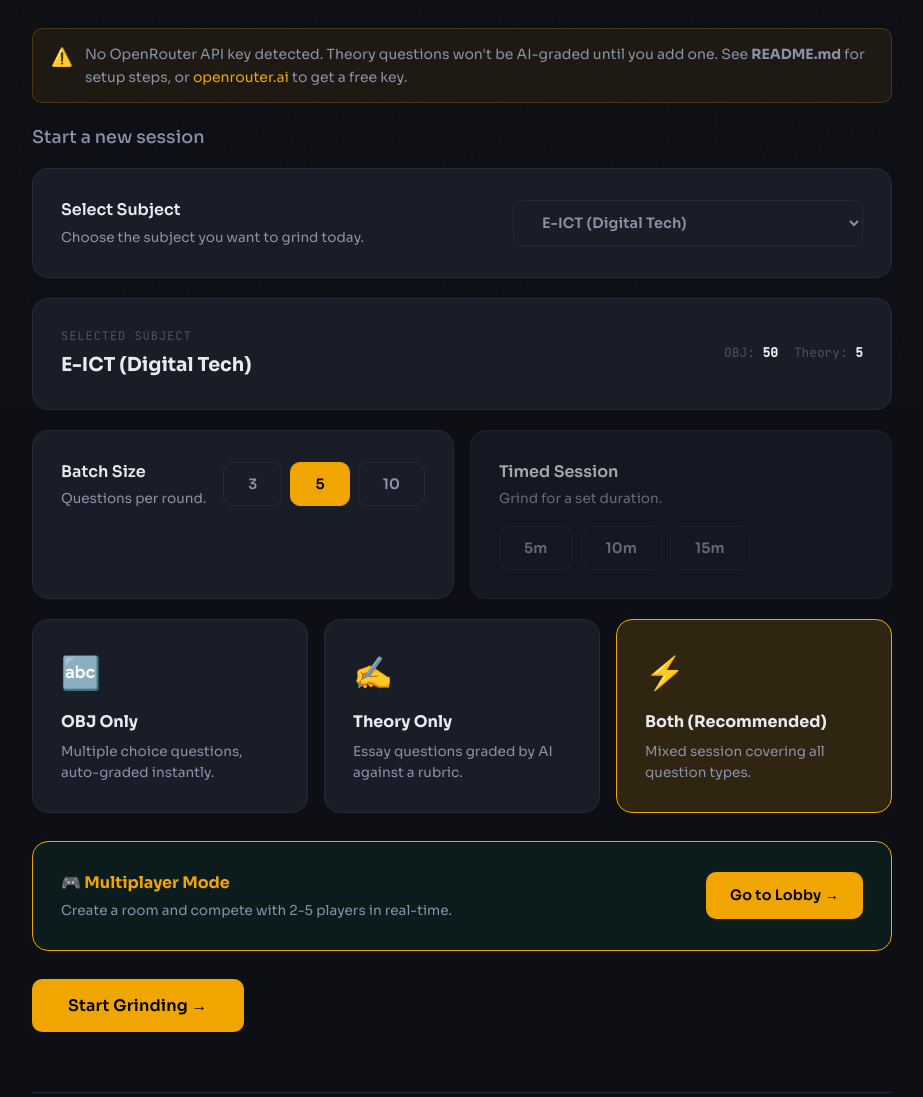
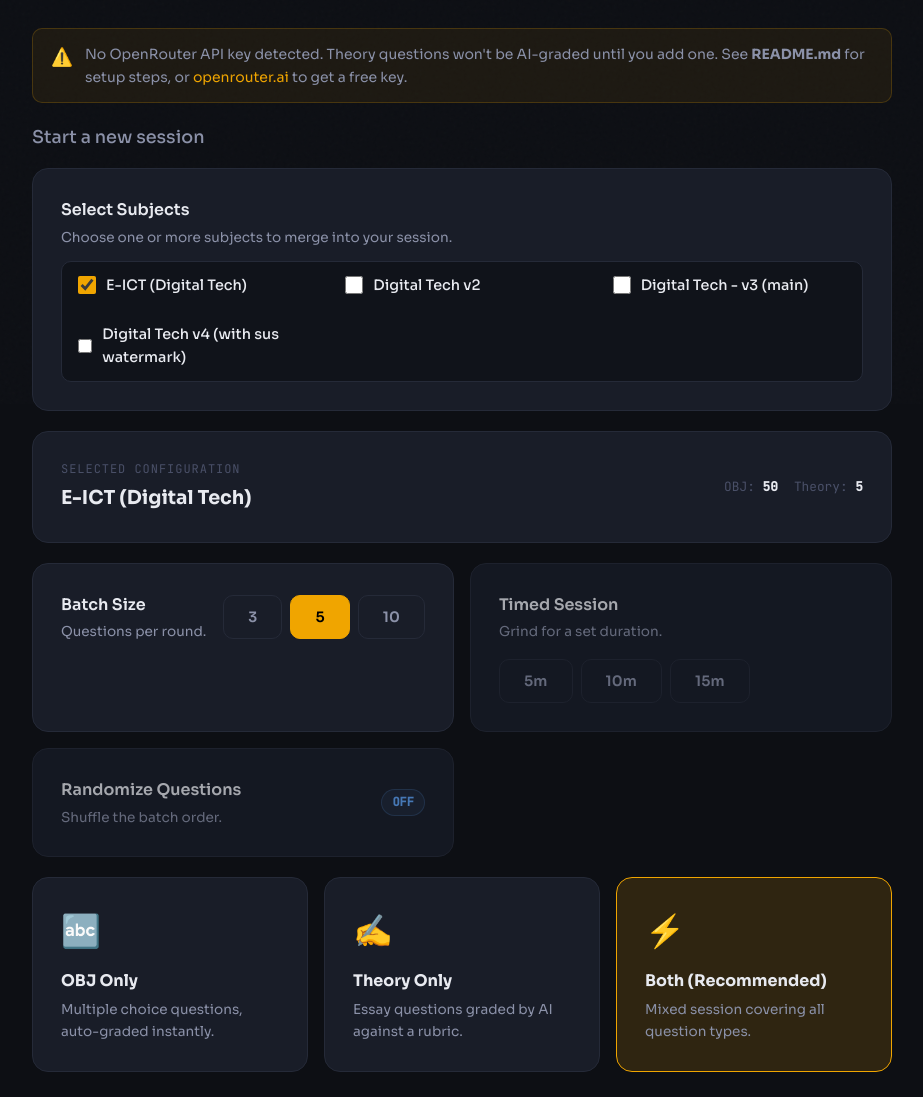
Before and after one commit to infinitehoax/waec-grinder-v2, a Flask app: page / in a window 1280 px wide. Shown: the part 396-1493 px from the top of the page, without its empty margins (178-1101 px from the left). Run offline with Flask 3, Linux system fonts and the light colour scheme.

Commit message:
Implement multi-subject study sessions and randomization
- Replaced single subject dropdown with multi-select checkbox list
- Added "Randomize Questions" toggle to dashboard
- Updated Engine to aggregate questions from multiple subjects and shuffle batches
- Updated Storage to manage multiple active subjects and aggregate stats
- Added subject badges to question cards for clarity in mixed sessions
- Fixed batch size logic for timed sessions

Co-authored-by: infinitehoax <175738733+infinitehoax@users.noreply.github.com>

```diff
--- a/frontend/static/js/storage.js
+++ b/frontend/static/js/storage.js
@@ -11,6 +11,7 @@ const KEYS = {
   TIME_LIMIT:      'wg_time_limit', // in minutes
   TIMER_END:       'wg_timer_end',   // timestamp
   FOCUS_TOPIC:     'wg_focus_topic',
+  RANDOMIZE:       'wg_randomize',
 };
 
 const SUB_KEYS = {
@@ -24,7 +25,11 @@ const SUB_KEYS = {
 const Storage = {
   // ---- Raw helpers ----
   _get(key) {
-    try { return JSON.parse(localStorage.getItem(key)); } catch { return null; }
+    try {
+      const val = localStorage.getItem(key);
+      if (val === null) return null;
+      return JSON.parse(val);
+    } catch { return null; }
   },
   _set(key, val) {
     localStorage.setItem(key, JSON.stringify(val));
@@ -43,18 +48,24 @@ const Storage = {
 
   // ---- Initialise from loaded question data ----
   initSession(data, mode) {
-    const subject = data.subject || 'Unknown Subject';
-    this._set(KEYS.CURRENT_SUBJECT, subject);
+    // data can be a single subject object OR an array of subject objects
+    const subjectsData = Array.isArray(data) ? data : [data];
+    const subjectNames = subjectsData.map(s => s.subject);
+
+    // If multiple subjects, current subject is an array
+    this._set(KEYS.CURRENT_SUBJECT, subjectNames.length === 1 ? subjectNames[0] : subjectNames);
     this._set(KEYS.STUDY_MODE, mode);
 
+    subjectsData.forEach(subData => {
+      const subject = subData.subject;
       if (mode === 'obj' || mode === 'both') {
         if (!this._getScoped(subject, SUB_KEYS.UNSEEN_OBJ)) {
-        this._setScoped(subject, SUB_KEYS.UNSEEN_OBJ, data.obj || []);
+          this._setScoped(subject, SUB_KEYS.UNSEEN_OBJ, subData.obj || []);
         }
       }
       if (mode === 'theory' || mode === 'both') {
         if (!this._getScoped(subject, SUB_KEYS.UNSEEN_THEORY)) {
-        this._setScoped(subject, SUB_KEYS.UNSEEN_THEORY, data.theory || []);
+          this._setScoped(subject, SUB_KEYS.UNSEEN_THEORY, subData.theory || []);
         }
       }
 
@@ -64,12 +75,16 @@ const Storage = {
       if (!this._getScoped(subject, SUB_KEYS.STATS)) {
         this._setScoped(subject, SUB_KEYS.STATS, { mastered: 0, failed_total: 0, sessions: 0, topic_stats: {} });
       }
+    });
   },
 
   // ---- Force reset (re-study all questions for a subject) ----
   clearSubjectProgress(subject) {
     localStorage.removeItem(`wg_sub_${subject}`);
-    if (this.getSubject() === subject) {
+    const current = this.getSubject();
+    const isCurrent = Array.isArray(current) ? current.includes(subject) : current === subject;
+
+    if (isCurrent) {
       localStorage.removeItem(KEYS.CURRENT_BATCH);
       localStorage.removeItem(KEYS.CURRENT_IDX);
       localStorage.removeItem(KEYS.STUDY_MODE);
@@ -84,27 +99,78 @@ const Storage = {
 
   // ---- Soft reset (keep subject/mode, clear queues) ----
   softReset(data, mode) {
-    const subject = data.subject || 'Unknown Subject';
+    const subjectsData = Array.isArray(data) ? data : [data];
+
+    subjectsData.forEach(subData => {
+      const subject = subData.subject;
       const stats = this.getStats(subject);
       stats.sessions += 1;
 
       localStorage.removeItem(`wg_sub_${subject}`);
+      this._setScoped(subject, SUB_KEYS.STATS, stats);
+    });
+
     localStorage.removeItem(KEYS.CURRENT_BATCH);
     localStorage.removeItem(KEYS.CURRENT_IDX);
 
     this.initSession(data, mode);
-    this._setScoped(subject, SUB_KEYS.STATS, stats);
   },
 
   // ---- Queue accessors ----
-  getUnseenObj(sub)    { return this._getScoped(sub || this.getSubject(), SUB_KEYS.UNSEEN_OBJ)    || []; },
-  getUnseenTheory(sub) { return this._getScoped(sub || this.getSubject(), SUB_KEYS.UNSEEN_THEORY) || []; },
-  getFailedObj(sub)    { return this._getScoped(sub || this.getSubject(), SUB_KEYS.FAILED_OBJ)    || []; },
-  getFailedTheory(sub) { return this._getScoped(sub || this.getSubject(), SUB_KEYS.FAILED_THEORY) || []; },
+  getUnseenObj(sub)    {
+    if (sub) return this._getScoped(sub, SUB_KEYS.UNSEEN_OBJ) || [];
+    const subjects = this.getSubjects();
+    if (subjects.length === 1) return this._getScoped(subjects[0], SUB_KEYS.UNSEEN_OBJ) || [];
+    return subjects.reduce((acc, s) => acc.concat(this._getScoped(s, SUB_KEYS.UNSEEN_OBJ) || []), []);
+  },
+  getUnseenTheory(sub) {
+    if (sub) return this._getScoped(sub, SUB_KEYS.UNSEEN_THEORY) || [];
+    const subjects = this.getSubjects();
+    if (subjects.length === 1) return this._getScoped(subjects[0], SUB_KEYS.UNSEEN_THEORY) || [];
+    return subjects.reduce((acc, s) => acc.concat(this._getScoped(s, SUB_KEYS.UNSEEN_THEORY) || []), []);
+  },
+  getFailedObj(sub)    {
+    if (sub) return this._getScoped(sub, SUB_KEYS.FAILED_OBJ) || [];
+    const subjects = this.getSubjects();
+    if (subjects.length === 1) return this._getScoped(subjects[0], SUB_KEYS.FAILED_OBJ) || [];
+    return subjects.reduce((acc, s) => acc.concat(this._getScoped(s, SUB_KEYS.FAILED_OBJ) || []), []);
+  },
+  getFailedTheory(sub) {
+    if (sub) return this._getScoped(sub, SUB_KEYS.FAILED_THEORY) || [];
+    const subjects = this.getSubjects();
+    if (subjects.length === 1) return this._getScoped(subjects[0], SUB_KEYS.FAILED_THEORY) || [];
+    return subjects.reduce((acc, s) => acc.concat(this._getScoped(s, SUB_KEYS.FAILED_THEORY) || []), []);
+  },
 
   getMode()    { return this._get(KEYS.STUDY_MODE) || 'both'; },
-  getSubject() { return this._get(KEYS.CURRENT_SUBJECT) || 'Unknown Subject'; },
-  getStats(sub)   { return this._getScoped(sub || this.getSubject(), SUB_KEYS.STATS) || { mastered: 0, failed_total: 0, sessions: 0, topic_stats: {} }; },
+  getSubject() { return this._get(KEYS.CURRENT_SUBJECT); },
+  getSubjects() {
+    const s = this.getSubject();
+    return Array.isArray(s) ? s : [s];
+  },
+  getStats(sub)   {
+    if (sub) return this._getScoped(sub, SUB_KEYS.STATS) || { mastered: 0, failed_total: 0, sessions: 0, topic_stats: {} };
+
+    const subjects = this.getSubjects();
+    if (subjects.length === 1) return this._getScoped(subjects[0], SUB_KEYS.STATS) || { mastered: 0, failed_total: 0, sessions: 0, topic_stats: {} };
+
+    // Aggregate stats for multiple subjects
+    const aggregate = { mastered: 0, failed_total: 0, sessions: 0, topic_stats: {} };
+    subjects.forEach(s => {
+      const stats = this._getScoped(s, SUB_KEYS.STATS) || {};
+      aggregate.mastered += (stats.mastered || 0);
+      aggregate.failed_total += (stats.failed_total || 0);
+      aggregate.sessions = Math.max(aggregate.sessions, stats.sessions || 0);
+      if (stats.topic_stats) {
+        Object.entries(stats.topic_stats).forEach(([topic, s2]) => {
+          if (!aggregate.topic_stats[topic]) aggregate.topic_stats[topic] = { correct: 0, total: 0 };
+          aggregate.topic_stats[topic].correct += s2.correct;
+          aggregate.topic_stats[topic].total += s2.total;
+        });
+      }
+    });
+    return aggregate;
+  },
 
   getTimeLimit() { return this._get(KEYS.TIME_LIMIT); },
   setTimeLimit(v) { this._set(KEYS.TIME_LIMIT, v); },
@@ -115,48 +181,59 @@ const Storage = {
     localStorage.removeItem(KEYS.TIMER_END);
   },
 
+  isRandomized() { return !!this._get(KEYS.RANDOMIZE); },
+  setRandomized(v) { this._set(KEYS.RANDOMIZE, !!v); },
+
   // ---- Queue mutators ----
   pushFailedObj(q) {
-    const sub = this.getSubject();
+    const sub = q._subject || (Array.isArray(this.getSubject()) ? null : this.getSubject());
+    if (!sub) return;
     const arr = this.getFailedObj(sub);
     if (!arr.find(x => x.id === q.id)) arr.push(q);
     this._setScoped(sub, SUB_KEYS.FAILED_OBJ, arr);
   },
   pushFailedTheory(q) {
-    const sub = this.getSubject();
+    const sub = q._subject || (Array.isArray(this.getSubject()) ? null : this.getSubject());
+    if (!sub) return;
     const arr = this.getFailedTheory(sub);
     if (!arr.find(x => x.id === q.id)) arr.push(q);
     this._setScoped(sub, SUB_KEYS.FAILED_THEORY, arr);
   },
   pushUnseenObj(q) {
-    const sub = this.getSubject();
+    const sub = q._subject || (Array.isArray(this.getSubject()) ? null : this.getSubject());
+    if (!sub) return;
     const arr = this.getUnseenObj(sub);
     if (!arr.find(x => x.id === q.id)) arr.push(q);
     this._setScoped(sub, SUB_KEYS.UNSEEN_OBJ, arr);
   },
   pushUnseenTheory(q) {
-    const sub = this.getSubject();
+    const sub = q._subject || (Array.isArray(this.getSubject()) ? null : this.getSubject());
+    if (!sub) return;
     const arr = this.getUnseenTheory(sub);
     if (!arr.find(x => x.id === q.id)) arr.push(q);
     this._setScoped(sub, SUB_KEYS.UNSEEN_THEORY, arr);
   },
-  removeFailedObj(id) {
-    const sub = this.getSubject();
+  removeFailedObj(id, subject) {
+    const sub = subject || (Array.isArray(this.getSubject()) ? null : this.getSubject());
+    if (!sub) return;
     this._setScoped(sub, SUB_KEYS.FAILED_OBJ, this.getFailedObj(sub).filter(q => q.id !== id));
   },
-  removeFailedTheory(id) {
-    const sub = this.getSubject();
+  removeFailedTheory(id, subject) {
+    const sub = subject || (Array.isArray(this.getSubject()) ? null : this.getSubject());
+    if (!sub) return;
     this._setScoped(sub, SUB_KEYS.FAILED_THEORY, this.getFailedTheory(sub).filter(q => q.id !== id));
   },
-  shiftUnseenObj() {
-    const sub = this.getSubject();
+  shiftUnseenObj(subject) {
+    const sub = subject || (Array.isArray(this.getSubject()) ? null : this.getSubject());
+    if (!sub) return null;
     const arr = this.getUnseenObj(sub);
     const q = arr.shift();
     this._setScoped(sub, SUB_KEYS.UNSEEN_OBJ, arr);
     return q;
   },
-  shiftUnseenTheory() {
-    const sub = this.getSubject();
+  shiftUnseenTheory(subject) {
+    const sub = subject || (Array.isArray(this.getSubject()) ? null : this.getSubject());
+    if (!sub) return null;
     const arr = this.getUnseenTheory(sub);
     const q = arr.shift();
     this._setScoped(sub, SUB_KEYS.UNSEEN_THEORY, arr);
@@ -164,22 +241,25 @@ const Storage = {
   },
 
   // ---- Stats updaters ----
-  incrementMastered(count = 1) {
-    const sub = this.getSubject();
+  incrementMastered(count = 1, subject) {
+    const sub = subject || (Array.isArray(this.getSubject()) ? null : this.getSubject());
+    if (!sub) return;
     const s = this.getStats(sub);
     s.mastered += count;
     this._setScoped(sub, SUB_KEYS.STATS, s);
   },
-  incrementFailed(count = 1) {
-    const sub = this.getSubject();
+  incrementFailed(count = 1, subject) {
+    const sub = subject || (Array.isArray(this.getSubject()) ? null : this.getSubject());
+    if (!sub) return;
     const s = this.getStats(sub);
     s.failed_total += count;
     this._setScoped(sub, SUB_KEYS.STATS, s);
   },
 
-  updateTopicStats(topic, passed) {
+  updateTopicStats(topic, passed, subject) {
     if (!topic) return;
-    const sub = this.getSubject();
+    const sub = subject || (Array.isArray(this.getSubject()) ? null : this.getSubject());
+    if (!sub) return;
     const s = this.getStats(sub);
     if (!s.topic_stats) s.topic_stats = {};
     if (!s.topic_stats[topic]) s.topic_stats[topic] = { correct: 0, total: 0 };
@@ -218,12 +298,15 @@ const Storage = {
   // ---- Progress calculations ----
   getTotalRemaining(mode) {
     let total = 0;
+    const subjects = this.getSubjects();
+    subjects.forEach(sub => {
       if (mode === 'obj' || mode === 'both') {
-      total += this.getUnseenObj().length + this.getFailedObj().length;
+        total += this.getUnseenObj(sub).length + this.getFailedObj(sub).length;
       }
       if (mode === 'theory' || mode === 'both') {
-      total += this.getUnseenTheory().length + this.getFailedTheory().length;
+        total += this.getUnseenTheory(sub).length + this.getFailedTheory(sub).length;
       }
+    });
     return total;
   },
 
--- a/frontend/static/js/ui.js
+++ b/frontend/static/js/ui.js
@@ -44,11 +44,13 @@ function updateNavStats() {
 // ---- Render a single OBJ question ----
 function renderObjQuestion(q, idx, total) {
   const fromFailed = q._from_failed;
+  const showSubject = Storage.getSubjects().length > 1;
   return `
     <div class="question-card card animate-fade-in ${fromFailed ? 'type--failed' : ''}">
       <div class="question-meta">
         <span class="q-number">Question ${idx + 1} / ${total}</span>
         <span class="badge badge--accent">OBJ</span>
+        ${showSubject ? `<span class="badge badge--neutral">${escapeHtml(q._subject)}</span>` : ''}
         ${q.topic ? `<span class="badge badge--neutral">${escapeHtml(q.topic)}</span>` : ''}
         ${fromFailed ? '<span class="badge badge--fail">⟳ Repeat</span>' : ''}
       </div>
@@ -89,12 +91,14 @@ function renderObjQuestion(q, idx, total) {
 // ---- Render a single Theory question ----
 function renderTheoryQuestion(q, idx, total) {
   const fromFailed = q._from_failed;
+  const showSubject = Storage.getSubjects().length > 1;
   const totalMaxMarks = q.sub_questions.reduce((s, sq) => s + sq.max_marks, 0);
   return `
     <div class="question-card card type--theory animate-fade-in ${fromFailed ? 'type--failed' : ''}">
       <div class="question-meta">
         <span class="q-number">Question ${idx + 1} / ${total}</span>
         <span class="badge badge--neutral">THEORY</span>
+        ${showSubject ? `<span class="badge badge--neutral">${escapeHtml(q._subject)}</span>` : ''}
         ${q.topic ? `<span class="badge badge--neutral">${escapeHtml(q.topic)}</span>` : ''}
         ${fromFailed ? '<span class="badge badge--fail">⟳ Repeat</span>' : ''}
         <span class="badge badge--accent">${totalMaxMarks} marks</span>
--- a/frontend/templates/index.html
+++ b/frontend/templates/index.html
@@ -57,14 +57,12 @@
 
     <!-- Subject Selection -->
     <div class="card" style="margin-bottom: 20px;">
-      <div style="display:flex; align-items:center; justify-content:space-between; flex-wrap:wrap; gap:16px;">
-        <div>
-          <div style="font-weight:600; margin-bottom:4px;">Select Subject</div>
-          <div style="font-size:0.85rem; color:var(--text-secondary);">Choose the subject you want to grind today.</div>
-        </div>
-        <select id="subject-selector" class="btn btn--ghost" style="padding-right: 32px; appearance: auto;" onchange="updateSubjectSelection()">
-          <option value="" disabled selected>Loading subjects...</option>
-        </select>
+      <div style="margin-bottom: 12px;">
+        <div style="font-weight:600; margin-bottom:4px;">Select Subjects</div>
+        <div style="font-size:0.85rem; color:var(--text-secondary);">Choose one or more subjects to merge into your session.</div>
+      </div>
+      <div id="subject-list" style="display: grid; grid-template-columns: repeat(auto-fill, minmax(240px, 1fr)); gap: 10px; max-height: 240px; overflow-y: auto; padding: 4px; border: 1px solid var(--border-subtle); border-radius: var(--radius-md); background: var(--bg-input);">
+        <!-- Generated via JS -->
       </div>
     </div>
 
@@ -72,7 +70,7 @@
     <div class="card" style="margin-bottom: 20px; display:none;" id="subject-card">
       <div style="display:flex; align-items:center; justify-content:space-between; flex-wrap:wrap; gap:12px;">
         <div>
-          <div style="font-size:0.75rem; color:var(--text-muted); text-transform:uppercase; letter-spacing:0.08em; margin-bottom:4px; font-family:var(--font-mono);">Selected Subject</div>
+          <div style="font-size:0.75rem; color:var(--text-muted); text-transform:uppercase; letter-spacing:0.08em; margin-bottom:4px; font-family:var(--font-mono);">Selected Configuration</div>
           <div style="font-size:1.2rem; font-weight:700;" id="subject-name">–</div>
         </div>
         <div style="display:flex; gap:16px; font-size:0.8rem; font-family:var(--font-mono); color:var(--text-muted);">
@@ -82,8 +80,8 @@
       </div>
     </div>
 
-    <!-- Batch size selector / Timed session -->
-    <div style="display: grid; grid-template-columns: repeat(auto-fit, minmax(300px, 1fr)); gap: 16px; margin-bottom: 20px;">
+    <!-- Batch size selector / Timed session / Randomization -->
+    <div style="display: grid; grid-template-columns: repeat(auto-fit, minmax(280px, 1fr)); gap: 16px; margin-bottom: 20px;">
       <div class="card" id="batch-config-card">
         <div style="display:flex; align-items:center; justify-content:space-between; flex-wrap:wrap; gap:16px;">
           <div>
@@ -109,6 +107,16 @@
             <button class="btn btn--ghost timed-btn" data-time="10">10m</button>
             <button class="btn btn--ghost timed-btn" data-time="15">15m</button>
           </div>
+        </div>
+      </div>
+
+      <div class="card" id="random-config-card" style="border-color: var(--border-subtle); opacity: 0.7; cursor: pointer;" onclick="toggleRandomization()">
+        <div style="display:flex; align-items:center; justify-content:space-between; flex-wrap:wrap; gap:16px;">
+          <div>
+            <div style="font-weight:600; margin-bottom:4px;">Randomize Questions</div>
+            <div style="font-size:0.85rem; color:var(--text-secondary);">Shuffle the batch order.</div>
+          </div>
+          <div id="random-status-badge" class="badge badge--neutral">OFF</div>
         </div>
       </div>
     </div>
@@ -191,7 +199,8 @@
   let selectedBatchSize = 5;
   let selectedTimeLimit = null; // in minutes
   let allQuestions = null;
-  let selectedSubjectData = null;
+  let selectedSubjects = [];
+  let isRandomized = false;
 
   // Make functions available globally for onclick handlers
   window.selectMode = selectMode;
@@ -200,6 +209,7 @@
   window.clearSession = clearSession;
   window.updateSubjectSelection = updateSubjectSelection;
   window.startWeaknessSession = startWeaknessSession;
+  window.toggleRandomization = toggleRandomization;
 
   async function init() {
     // Load questions + config
@@ -208,7 +218,7 @@
       populateSubjects();
     } catch (e) {
       console.error(e);
-      document.getElementById('subject-selector').innerHTML = '<option disabled>Error loading subjects</option>';
+      document.getElementById('subject-list').innerHTML = '<div style="padding:10px; color:var(--fail)">Error loading subjects</div>';
     }
 
     // Check for existing session
@@ -296,50 +306,91 @@
   }
 
   function populateSubjects() {
-    const selector = document.getElementById('subject-selector');
-    selector.innerHTML = '';
+    const list = document.getElementById('subject-list');
+    list.innerHTML = '';
+
+    const lastSubjects = Storage.getSubject();
+    const lastList = Array.isArray(lastSubjects) ? lastSubjects : (lastSubjects ? [lastSubjects] : []);
 
     allQuestions.forEach((s, idx) => {
-      const opt = document.createElement('option');
-      opt.value = idx;
-      opt.textContent = s.subject;
-      selector.appendChild(opt);
+      const isChecked = lastList.includes(s.subject) || (lastList.length === 0 && idx === 0);
+      const item = document.createElement('label');
+      item.style.cssText = 'display:flex; align-items:center; gap:10px; padding:8px 12px; cursor:pointer; transition:background 0.2s; border-radius:var(--radius-sm);';
+      item.onmouseover = () => item.style.background = 'var(--bg-card-hover)';
+      item.onmouseout = () => item.style.background = '';
+
+      item.innerHTML = `
+        <input type="checkbox" class="subject-checkbox" value="${idx}" ${isChecked ? 'checked' : ''} onchange="updateSubjectSelection()" style="width:18px; height:18px; accent-color:var(--accent);">
+        <span style="font-size:0.9rem; font-weight:500;">${s.subject}</span>
+      `;
+      list.appendChild(item);
     });
 
-    // Try to restore last selected subject or first one
-    const lastSubject = Storage.getSubject();
-    const lastIdx = allQuestions.findIndex(s => s.subject === lastSubject);
-    if (lastIdx !== -1) {
-      selector.value = lastIdx;
-    } else {
-      selector.value = 0;
-    }
     updateSubjectSelection();
   }
 
   function updateSubjectSelection() {
-    const idx = document.getElementById('subject-selector').value;
-    selectedSubjectData = allQuestions[idx];
+    const checked = Array.from(document.querySelectorAll('.subject-checkbox:checked')).map(cb => allQuestions[parseInt(cb.value)]);
+    selectedSubjects = checked;
 
+    if (selectedSubjects.length === 0) {
+      document.getElementById('subject-card').style.display = 'none';
+      document.getElementById('start-btn').disabled = true;
+      return;
+    }
+
+    document.getElementById('start-btn').disabled = false;
     document.getElementById('subject-card').style.display = 'block';
-    document.getElementById('subject-name').textContent = selectedSubjectData.subject;
-    document.getElementById('obj-count').textContent = (selectedSubjectData.obj || []).length;
-    document.getElementById('theory-count').textContent = (selectedSubjectData.theory || []).length;
 
-    // Refresh resume card for this specific subject
+    if (selectedSubjects.length === 1) {
+      document.getElementById('subject-name').textContent = selectedSubjects[0].subject;
+    } else {
+      document.getElementById('subject-name').textContent = `${selectedSubjects.length} Subjects Merged`;
+    }
+
+    const totalObj = selectedSubjects.reduce((acc, s) => acc + (s.obj || []).length, 0);
+    const totalTheory = selectedSubjects.reduce((acc, s) => acc + (s.theory || []).length, 0);
+
+    document.getElementById('obj-count').textContent = totalObj;
+    document.getElementById('theory-count').textContent = totalTheory;
+
+    // Refresh resume card
     refreshResumeCard();
     updateNavDisplay();
   }
 
+  function toggleRandomization() {
+    isRandomized = !isRandomized;
+    const card = document.getElementById('random-config-card');
+    const badge = document.getElementById('random-status-badge');
+
+    if (isRandomized) {
+      card.style.borderColor = 'var(--accent)';
+      card.style.opacity = '1';
+      badge.textContent = 'ON';
+      badge.className = 'badge badge--accent';
+    } else {
+      card.style.borderColor = 'var(--border-subtle)';
+      card.style.opacity = '0.7';
+      badge.textContent = 'OFF';
+      badge.className = 'badge badge--neutral';
+    }
+  }
+
   function refreshResumeCard() {
     const resumeCard = document.getElementById('resume-card');
-    if (Storage.hasExistingSession() && Storage.getSubject() === selectedSubjectData.subject) {
+    const currentActiveSubject = Storage.getSubject();
+
+    // For now, only show resume if the exact set of subjects matches or if it's a single subject
+    // Actually, let's keep it simple: if there's any session, show it.
+    if (Storage.hasExistingSession()) {
       const summary = Storage.getSessionSummary();
       const total = summary.unseen_obj + summary.unseen_theory + summary.failed_obj + summary.failed_theory;
       if (total > 0) {
         const desc = document.getElementById('resume-desc');
         resumeCard.style.display = 'block';
-        desc.textContent = `Subject: ${summary.subject} | ${summary.failed_obj + summary.failed_theory} failed, ${summary.unseen_obj + summary.unseen_theory} unseen, ${summary.stats.mastered} mastered.`;
+        const subDisplay = Array.isArray(summary.subject) ? `${summary.subject.length} subjects` : summary.subject;
+        desc.textContent = `Subject: ${subDisplay} | ${summary.failed_obj + summary.failed_theory} failed, ${summary.unseen_obj + summary.unseen_theory} unseen, ${summary.stats.mastered} mastered.`;
         return;
       }
     }
@@ -362,8 +413,8 @@
   }
 
   async function startSession() {
-    if (!selectedSubjectData) {
-      alert('Please select a subject first.');
+    if (selectedSubjects.length === 0) {
+      alert('Please select at least one subject.');
       return;
     }
 
@@ -374,6 +425,7 @@
     // Ensure we start with a fresh batch for the new session
     Storage.clearBatch();
     Storage.clearTimer();
+    Storage.setRandomized(isRandomized);
 
     if (selectedTimeLimit) {
       Storage.setTimeLimit(selectedTimeLimit);
@@ -382,11 +434,11 @@
     }
     Storage.setFocusTopic(null);
 
-    Storage.initSession(selectedSubjectData, selectedMode);
+    Storage.initSession(selectedSubjects, selectedMode);
 
     // If all already done, soft-reset
     if (Storage.isAllDone(selectedMode)) {
-      Storage.softReset(selectedSubjectData, selectedMode);
+      Storage.softReset(selectedSubjects, selectedMode);
     }
 
     // Navigate to study page
@@ -399,16 +451,18 @@
   }
 
   function startWeaknessSession(topic) {
-    if (!selectedSubjectData) return;
+    if (selectedSubjects.length === 0) return;
     Storage.clearBatch();
     Storage.setFocusTopic(topic);
-    Storage.initSession(selectedSubjectData, 'both');
+    // Focus topic sessions usually happen on a single subject but here we use whatever is selected
+    Storage.initSession(selectedSubjects, 'both');
     window.location.href = '/study?mode=both';
   }
 
   function clearSession() {
-    if (confirm(`This will clear all your progress for "${selectedSubjectData.subject}". Are you sure?`)) {
-      Storage.clearSubjectProgress(selectedSubjectData.subject);
+    const subjectDisplay = selectedSubjects.length === 1 ? selectedSubjects[0].subject : `${selectedSubjects.length} subjects`;
+    if (confirm(`This will clear all your progress for ${subjectDisplay}. Are you sure?`)) {
+      selectedSubjects.forEach(s => Storage.clearSubjectProgress(s.subject));
       refreshResumeCard();
       updateNavDisplay();
     }
```
Also changed, not shown: frontend/static/js/engine.js (+55 -34 lines). Lines whose indentation alone changed are shown as unchanged.
